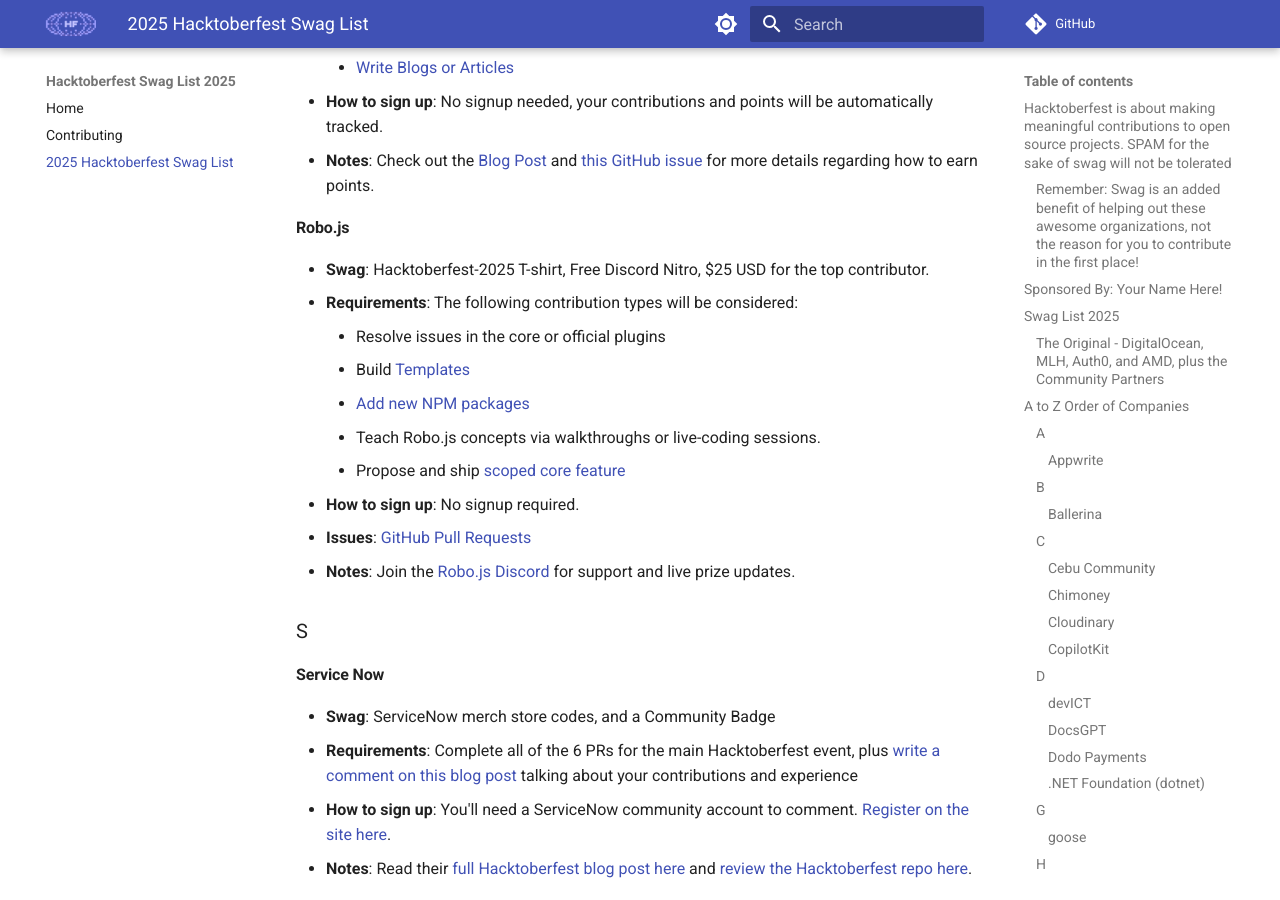
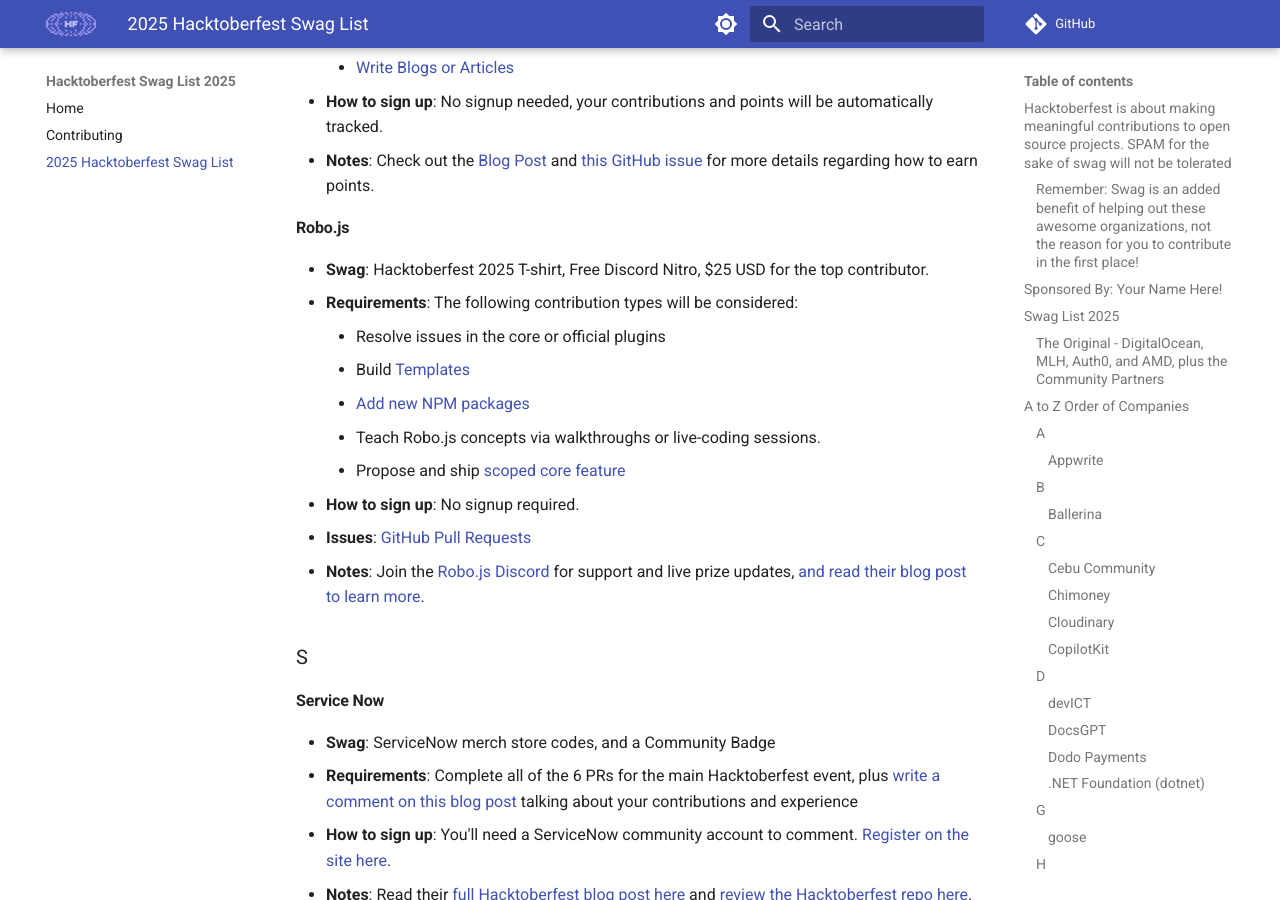
Before and after one commit to crweiner/hacktoberfest-swag-list, an MkDocs documentation site: the page built from docs/list.md, in a window 1280 px wide and 900 px high, scrolled down 9094 px. Built offline with MkDocs 1.6.1 and Material for MkDocs 9.7.7, drawn with Linux system fonts in a browser that asks for light colours; plug-ins that fetch from the network failed and are left out; comment, search, counter and statistics services are not loaded.

Commit message:
Modify Robo.js

```diff
--- a/docs/list.md
+++ b/docs/list.md
@@ -214,7 +214,6 @@
     - [localstack-docs](https://github.com/localstack/localstack-docs/issues)
 - **Notes**: Check out the [announcement](https://blog.localstack.cloud/hacktoberfest-2025/) for more details. Only for the first 20 contributors.
 
-
 ### M
 
 #### **MindsDB**
@@ -281,7 +280,7 @@
 
 #### Robo.js
 
-- **Swag**: Hacktoberfest-2025 T-shirt, Free Discord Nitro, $25 USD for the top contributor.
+- **Swag**: Hacktoberfest 2025 T-shirt, Free Discord Nitro, $25 USD for the top contributor.
 - **Requirements**: The following contribution types will be considered:
     - Resolve issues in the core or official plugins
     - Build [Templates](https://robojs.dev/templates)
@@ -290,7 +289,7 @@
     - Propose and ship [scoped core feature](https://robojs.dev/robojs/internals)
 - **How to sign up**: No signup required.
 - **Issues**: [GitHub Pull Requests](https://github.com/Wave-Play/robo.js/issues)
-- **Notes**: Join the [Robo.js Discord](https://discord.com/invite/fASAKnJxUP) for support and live prize updates.
+- **Notes**: Join the [Robo.js Discord](https://discord.com/invite/fASAKnJxUP) for support and live prize updates, [and read their blog post to learn more](https://dev.to/waveplay/hacktoberfest-2025-create-discord-features-or-videos-to-win-rewards-2d48).
 
 ### S
 
```
